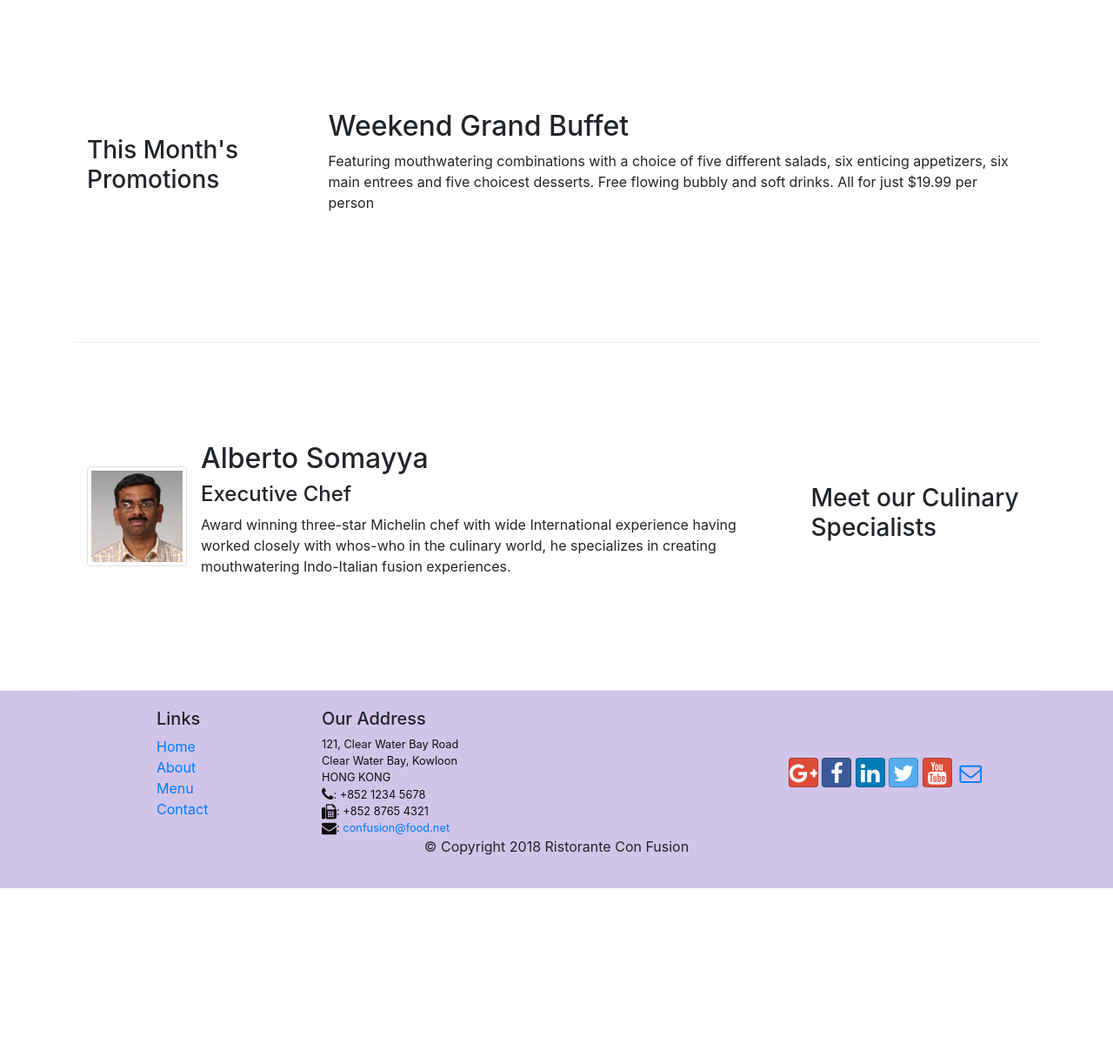
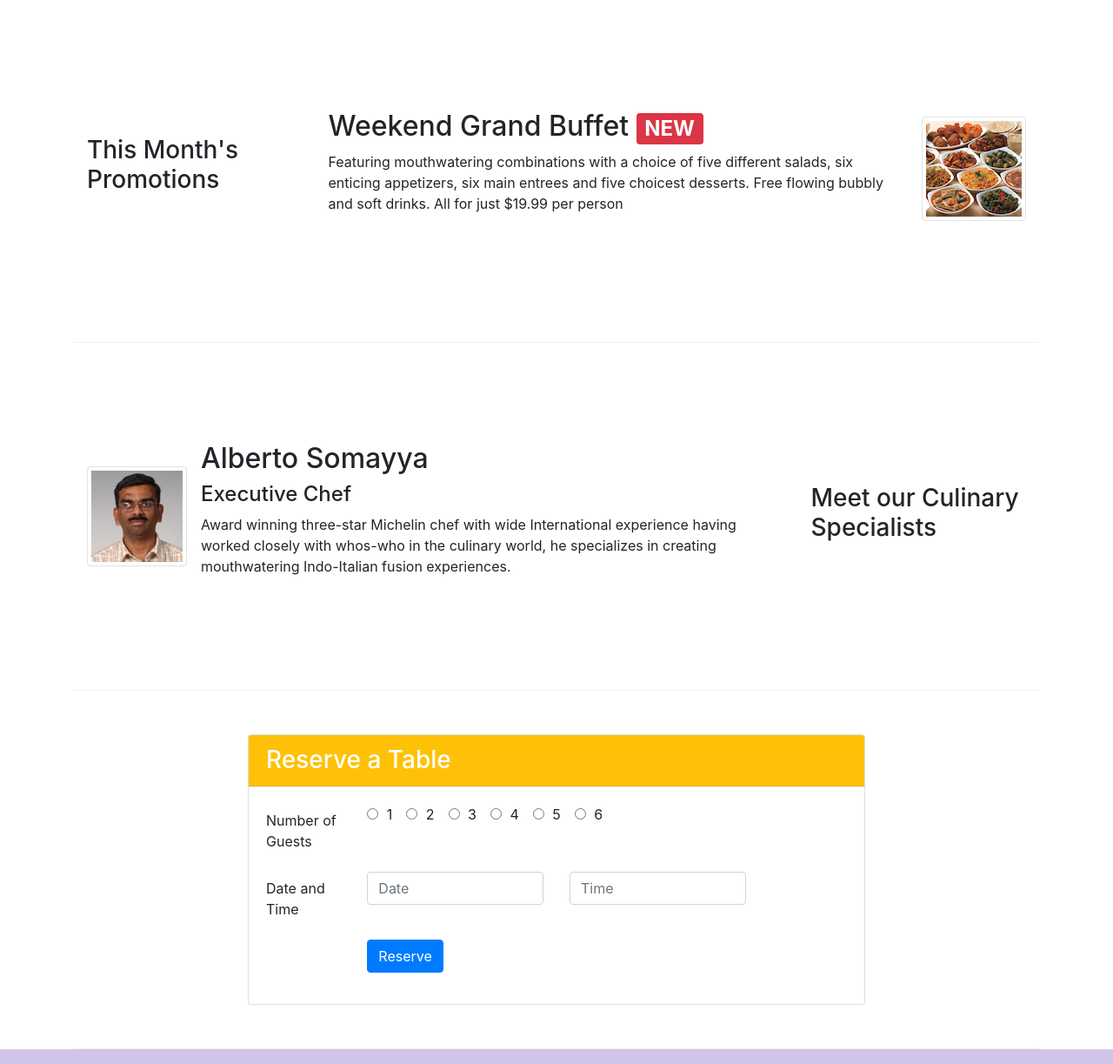
Before and after one commit to seltong/bootstrap4, a website: page index.html in a window 1280 px wide. Shown: the part 740-1963 px from the top of the page at 87% size. Before the commit the page ends 1761 px from the top, so only its background shows below. Drawn offline with nearby package versions, Linux system fonts and the light colour scheme.

Commit message:
Assignment 2

```diff
--- a/index.html
+++ b/index.html
@@ -26,7 +26,7 @@
             </button>
 
             <!-- NavBar - Logo -->
-            <a href="#" class="navbar-brand">
+            <a href="#" class="navbar-brand mr-auto">
                 <img src="img/logo.png" alt="logo" height="30" width="41" class="img-fluid">
             </a>
 
@@ -74,9 +74,18 @@
                         your culinary senses!
                     </p>
                 </div>
-                <div class="col-12 col-sm align-self-center">
-                    <img src="img/logo.png" alt="logo" class="img-fluid">
+
+                <div class="row col-12 col-sm-6">
+                    <div class="col-12 col-sm-6">
+                        <img src="img/logo.png" alt="logo" class="img-fluid">
+                    </div>
+                    <div class="col-12 col-sm-6 align-self-center">
+                        <a  href="#ReserveTableForm"
+                            class="btn btn-warning btn-sm btn-block">Reserve Table</a>
+                    </div>
                 </div>
+
+
             </div>
         </div>
     </header>
@@ -112,12 +121,22 @@
                 <h3>This Month's Promotions</h3>
             </div>
             <div class="col col-sm col-md">
-                <h2>Weekend Grand Buffet</h2>
-                <p>
-                    Featuring mouthwatering combinations with a choice of five different
-                    salads, six enticing appetizers, six main entrees and five choicest
-                    desserts. Free flowing bubbly and soft drinks. All for just $19.99 per person
-                </p>
+                <div class="media">
+                    <div class="media-body">
+                        <h2 class="mt-0">
+                            Weekend Grand Buffet
+                            <span class="badge badge-danger">NEW</span>
+                        </h2>
+                        <p class="d-none d-sm-block">
+                            Featuring mouthwatering combinations with a choice of five different
+                            salads, six enticing appetizers, six main entrees and five choicest
+                            desserts. Free flowing bubbly and soft drinks. All for just $19.99 per person
+                        </p>
+                    </div>
+                    <img src="img/buffet.png" alt="buffet"
+                         class="d-flex ml-3 img-thumbnail align-self-center">
+                </div>
+
             </div>
         </div>
 
@@ -140,6 +159,64 @@
                     </div>
                 </div>
 
+            </div>
+        </div>
+
+        <div class="row row-content align-self-center">
+            <div class="col-12 col-md-8 offset-sm-2">
+                <div class="card">
+                    <h3 class="card-header bg-warning text-white">Reserve a Table</h3>
+                    <div class="card-body">
+                        <form action="" id="ReserveTableForm">
+                            <div class="form-group row">
+                                <label for="numberGuests" class="col-md-2 col-form-label">Number of Guests</label>
+                                <div class="col-md-10">
+                                    <div class="form-check-inline" role="guestsRadioGroup" aria-label="Number of Guests">
+                                        <label for="number1" class="form-check-label mr-3">
+                                            <input type="radio" class="form-check-input" name="numberGuests" id="number1"> 1
+                                        </label>
+
+                                        <label for="number2" class="form-check-label mr-3">
+                                            <input type="radio" class="form-check-input" name="numberGuests" id="number2"> 2
+                                        </label>
+
+                                        <label for="number3" class="form-check-label mr-3">
+                                            <input type="radio" class="form-check-input" name="numberGuests" id="number3"> 3
+                                        </label>
+
+                                        <label for="number4" class="form-check-label mr-3">
+                                            <input type="radio" class="form-check-input" name="numberGuests" id="number4"> 4
+                                        </label>
+
+                                        <label for="number5" class="form-check-label mr-3">
+                                            <input type="radio" class="form-check-input" name="numberGuests" id="number5"> 5
+                                        </label>
+
+                                        <label for="number6" class="form-check-label mr-3">
+                                            <input type="radio" class="form-check-input" name="numberGuests" id="number6"> 6
+                                        </label>
+                                    </div>
+                                </div>
+                            </div>
+
+                            <div class="form-group row">
+                                <label for="dateAndTime" class="col-md-2 col-form-label">Date and Time</label>
+                                <div class="col-12 col-md-4">
+                                    <input type="text" class="form-control" name="date" id="date" placeholder="Date">
+                                </div>
+                                <div class="col-12 col-md-4">
+                                    <input type="text" class="form-control" name="time" id="time" placeholder="Time">
+                                </div>
+                            </div>
+
+                            <div class="form-group row">
+                                <div class="offset-sm-2 col-md-10">
+                                    <button type="submit" class="btn btn-primary">Reserve</button>
+                                </div>
+                            </div>
+                        </form>
+                    </div>
+                </div>
             </div>
         </div>
     </div>
```
